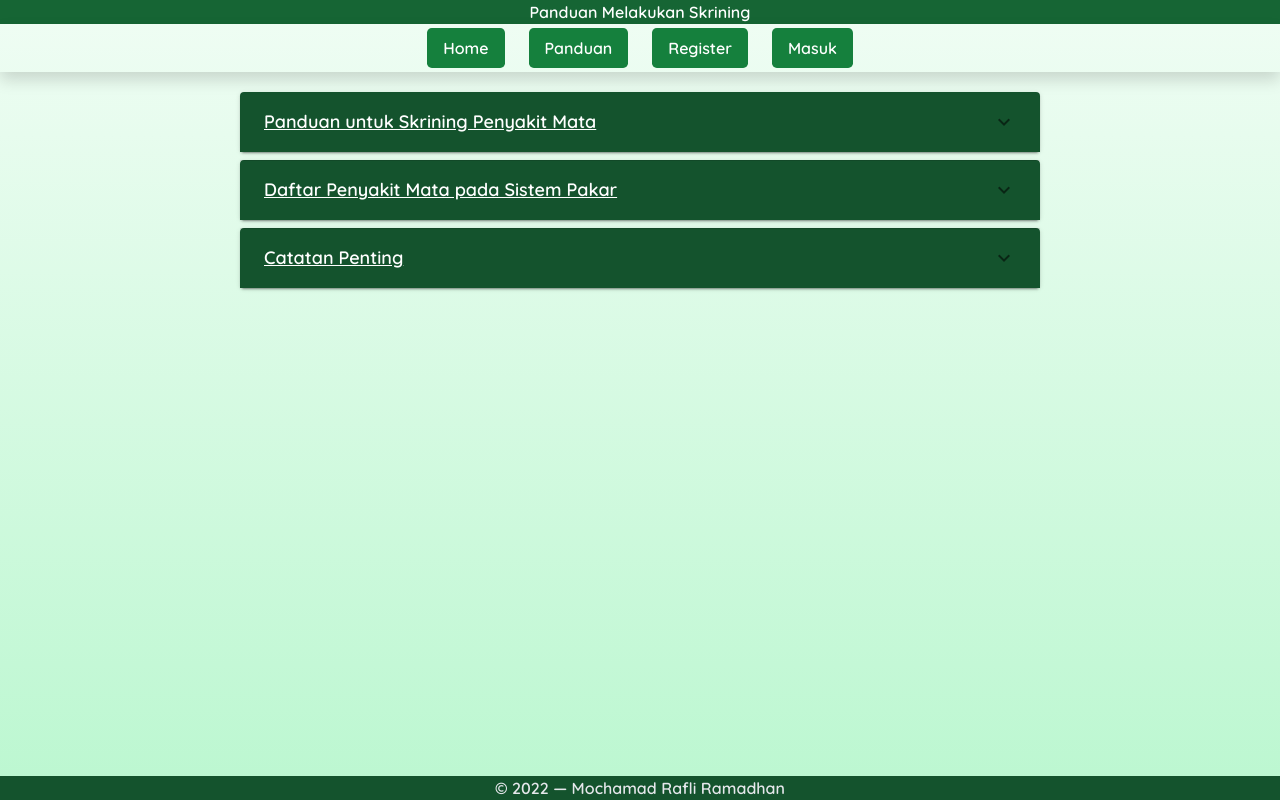
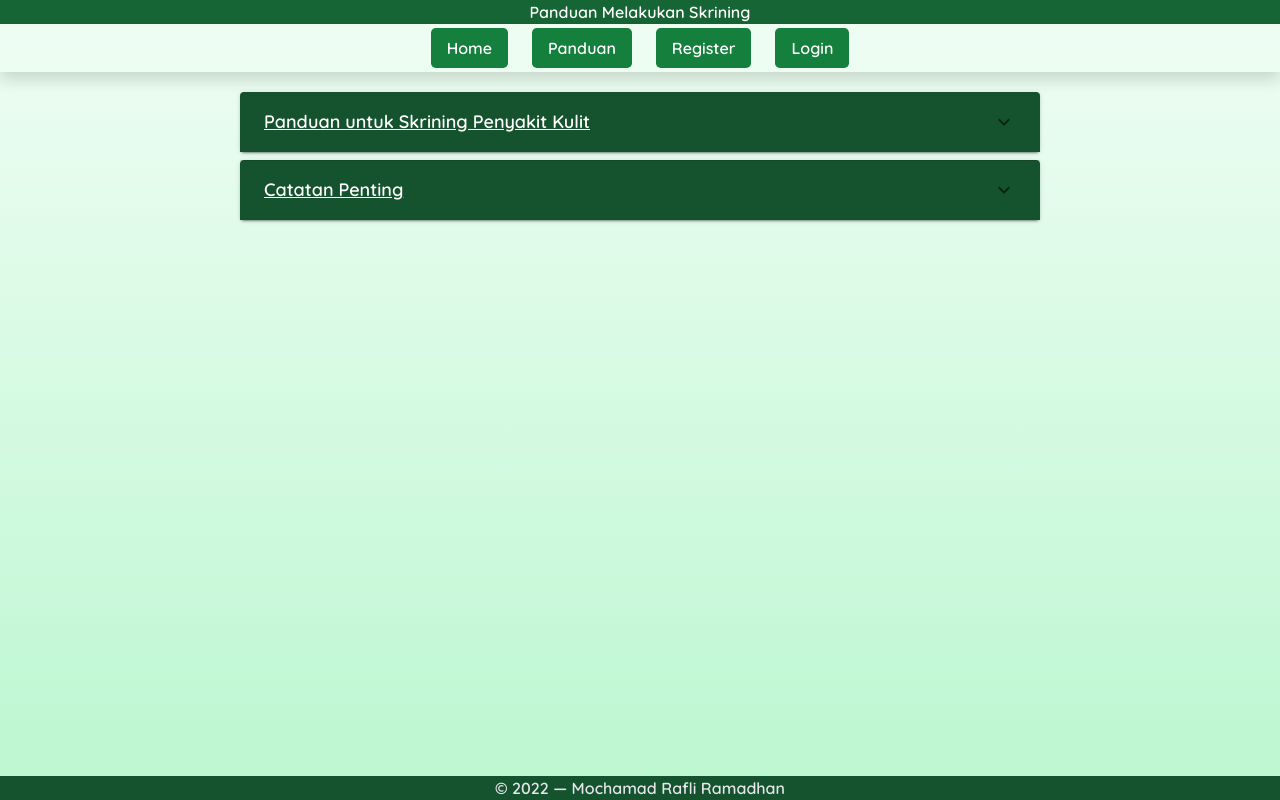
Before and after one commit to mochamadrafli2018/nuxt-skin-disease-bot, a Nuxt app: page /guide in a window 1280 px wide. Built offline with nearby package versions, Linux system fonts and the light colour scheme.

Commit message:
Update Quicksand Font Configuration

```diff
--- a/components/ChatbotInterface.vue
+++ b/components/ChatbotInterface.vue
@@ -6,7 +6,7 @@
       </h4>
       <div
         id='chatContainer'
-        class='bg-chat h-96 max-h-96 mx-0 px-2 py-1 quicksand w-100 overflow-y-scroll'
+        class='bg-chat h-96 max-h-96 mx-0 px-2 py-1 w-100 overflow-y-scroll'
         ref='chatContainer'
       >
         <span
@@ -852,11 +852,6 @@ export default {
 </script>
 
 <style scoped>
-@import url("https://fonts.googleapis.com/css2?family=Open+Sans&display=swap");
-@import url("https://fonts.googleapis.com/css2?family=Poppins&display=swap");
-@import url("https://fonts.googleapis.com/css2?family=Quicksand:wght@600&display=swap");
-@import url("https://fonts.googleapis.com/css2?family=Roboto&display=swap");
-
 .opensans {
   font-family: "Open Sans", Arial, sans-serif;
 }
--- a/components/Navbar.vue
+++ b/components/Navbar.vue
@@ -23,7 +23,7 @@
       </a>
       <a href="/login" v-if="tokenEmpty === true">
         <p class="font-bold bg-green-700 hover:bg-green-800 focus:bg-green-700 no-underline my-0 px-3 py-2 rounded-lg">
-          Masuk
+          Login
         </p>
       </a>
       <button
@@ -64,7 +64,6 @@ export default {
     }
   },
   methods: {
-    // log out handler
     logoutHandler() {
       //remove token from localStorage
       localStorage.removeItem('token');
@@ -75,7 +74,6 @@ export default {
 </script>
 
 <style scoped>
-@import url("https://fonts.googleapis.com/css2?family=Quicksand:wght@600&display=swap");
 .quicksand {
   font-family: Quicksand, Arial, sans-serif;
 }
--- a/nuxt.config.js
+++ b/nuxt.config.js
@@ -12,8 +12,32 @@ export default {
       { name: 'format-detection', content: 'telephone=no' }
     ],
     link: [
-      { rel: 'icon', type: 'image/x-icon', href: 'https://clipground.com/images/programming-logo-clipart-5.jpg' },
-      { rel: 'apple-touch-icon', type: 'image/x-icon', href: 'https://clipground.com/images/programming-logo-clipart-5.jpg' }
+      {
+        rel: 'icon',
+        type: 'image/x-icon',
+        href: 'https://clipground.com/images/programming-logo-clipart-5.jpg'
+      },
+      {
+        rel: 'apple-touch-icon',
+        type: 'image/x-icon',
+        href: 'https://clipground.com/images/programming-logo-clipart-5.jpg'
+      },
+      {
+        rel: 'stylesheet',
+        href:'https://fonts.googleapis.com/css2?family=Open+Sans&display=swap'
+      },
+      {
+        rel: 'stylesheet',
+        href:'https://fonts.googleapis.com/css2?family=Poppins&display=swap'
+      },
+      {
+        rel: 'stylesheet',
+        href:'https://fonts.googleapis.com/css2?family=Quicksand:wght@600&display=swap'
+      },
+      {
+        rel: 'stylesheet',
+        href:'https://fonts.googleapis.com/css2?family=Roboto&display=swap'
+      }
     ]
   },
 
--- a/pages/guide.vue
+++ b/pages/guide.vue
@@ -35,44 +35,13 @@ export default {
   data: () => ({
     guides: [
       {
-        title:'Panduan untuk Skrining Penyakit Mata',
-        text:`Untuk memulai skrining penyakit mata, pilih gejala-gejala yang di alami pada form, kemudian tekan atau klik tombol submit pada bagian bawah form.`
-      },
-      {
-        title:'Daftar Penyakit Mata pada Sistem Pakar',
-        text:`
-          1.) Ulkus Kornea,
-          2.) Keratokonus,
-          3.) Kalazion,
-          4.) Blefaritis,
-          5.) Hordeolum (Stye),
-          6.) Konjungtivitis,
-          7.) Trakoma,
-          8.) Abalso Retina,
-          9.) Retinopati Diabetikum,
-          10.) Glaukoma,
-          11.) Katarak,
-          12.) Uveitis,
-          13.) Selulitis Orbitalis,
-          14.) Eksoftalmus,
-          15.) Keratitis Pungtata Superfisialis,
-          16.) Alergi Mata Merah,
-          17.) Endoftalmitis,
-          18.) Trombosis Sinus Kavernosus,
-          19.) Optic Neuritis,
-          20.) Dakrioritis,
-          21.) Degenerasi Makula,
-          22.) Episkleritis,
-          23.) Infeksi Herpes Simpleks Kornea,
-          24.) Infeksi Herpes Zoster Kornea,
-          25.) Keratitis Ulserativa Perifer,
-          26.) Degenerasi Makula,
-          27.) Skleritis.`
+        title:'Panduan untuk Skrining Penyakit Kulit',
+        text:`Untuk memulai skrining penyakit kulit, pilih gejala-gejala yang di alami pada form, kemudian tekan atau klik tombol submit pada bagian bawah form.`
       },
       {
         title:'Catatan Penting',
-        text:`Hasil skrining dari sistem pakar ini tidak bisa dijadikan sebagai keputusan akhir diagnosis penyakit mata anda.
-        Hasil skrining tersebut bisa anda gunakan untuk konsultasi dengan dokter spesialis mata untuk diagnosis lebih lanjut.`
+        text:`Hasil skrining dari sistem pakar ini tidak bisa dijadikan sebagai keputusan akhir diagnosis penyakit kulit anda.
+        Hasil skrining tersebut bisa anda gunakan untuk konsultasi dengan dokter spesialis kulit untuk diagnosis lebih lanjut.`
       },
     ],
   })
@@ -80,7 +49,6 @@ export default {
 </script>
 
 <style scoped>
-@import url("https://fonts.googleapis.com/css2?family=Quicksand:wght@600&display=swap");
 footer{
   position:fixed;
   bottom:0;
--- a/pages/index.vue
+++ b/pages/index.vue
@@ -11,7 +11,7 @@
 </template>
 
 <style scoped>
-@import url("https://fonts.googleapis.com/css2?family=Quicksand:wght@600&display=swap");
+
 .quicksand {
   font-family: Quicksand, Arial, sans-serif;
 }
--- a/pages/login.vue
+++ b/pages/login.vue
@@ -131,7 +131,6 @@ export default {
 </script>
 
 <style scoped>
-@import url("https://fonts.googleapis.com/css2?family=Quicksand:wght@600&display=swap");
 .quicksand {
   font-family: Quicksand, Arial, sans-serif;
 }
--- a/pages/register.vue
+++ b/pages/register.vue
@@ -228,7 +228,6 @@ export default {
 </script>
 
 <style scoped>
-@import url("https://fonts.googleapis.com/css2?family=Quicksand:wght@600&display=swap");
 .quicksand {
   font-family: Quicksand, Arial, sans-serif;
 }
```
